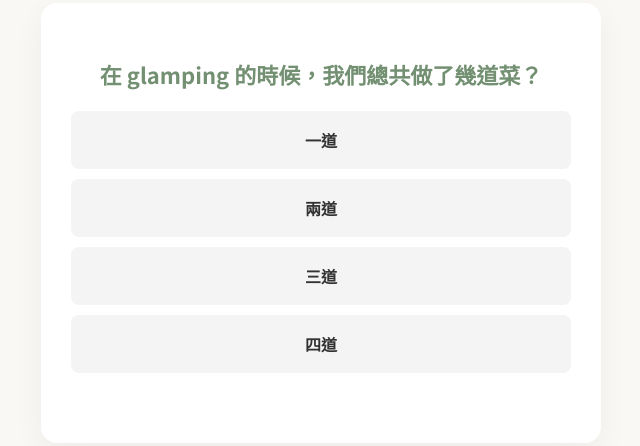
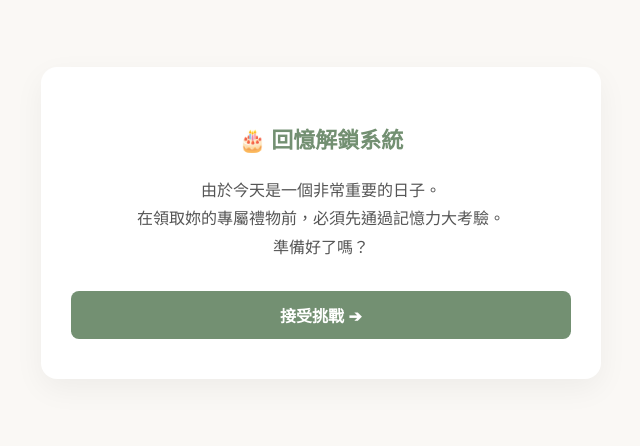
Before and after one commit to lcmmmm/birthday-gift, a plain HTML site: page index.html in a window 1280 px wide. Shown: the part 177-623 px from the top of the page, without its empty margins (319-959 px from the left). Drawn offline with nearby package versions, Linux system fonts and the light colour scheme.

Commit message:
Update index.html

```diff
--- a/index.html
+++ b/index.html
@@ -188,6 +188,12 @@
         // card info
         const cards = [
             {
+                type: 'start',
+                title: '🎂 回憶解鎖系統',
+                message: '由於今天是一個非常重要的日子。<br>在領取妳的專屬禮物前，必須先通過記憶力大考驗。<br>準備好了嗎？',
+                btnText: '接受挑戰 ➔'
+            },
+            {
                 type: 'choice',
                 question: '在 glamping 的時候，我們總共做了幾道菜？',
                 options: ['一道', '兩道', '三道', '四道'],
@@ -253,7 +259,13 @@
                 const card = cards[currentStep];
                 let html = '';
 
-                if (card.type === 'choice')
+                if (card.type === 'start')
+                {
+                    html = `<h1>${card.title}</h1>
+                            <p style="font-size: 16px; color: #555; line-height: 1.8; margin: 20px 0;">${card.message}</p>
+                            <button class="next-btn" style="display: block; margin-top: 30px;" onclick="nextStep()">${card.btnText}</button>`;
+                }
+                else if (card.type === 'choice')
                 {
                     html = `<h1>${card.question}</h1>`;
                     card.options.forEach((opt, idx) =>
```
